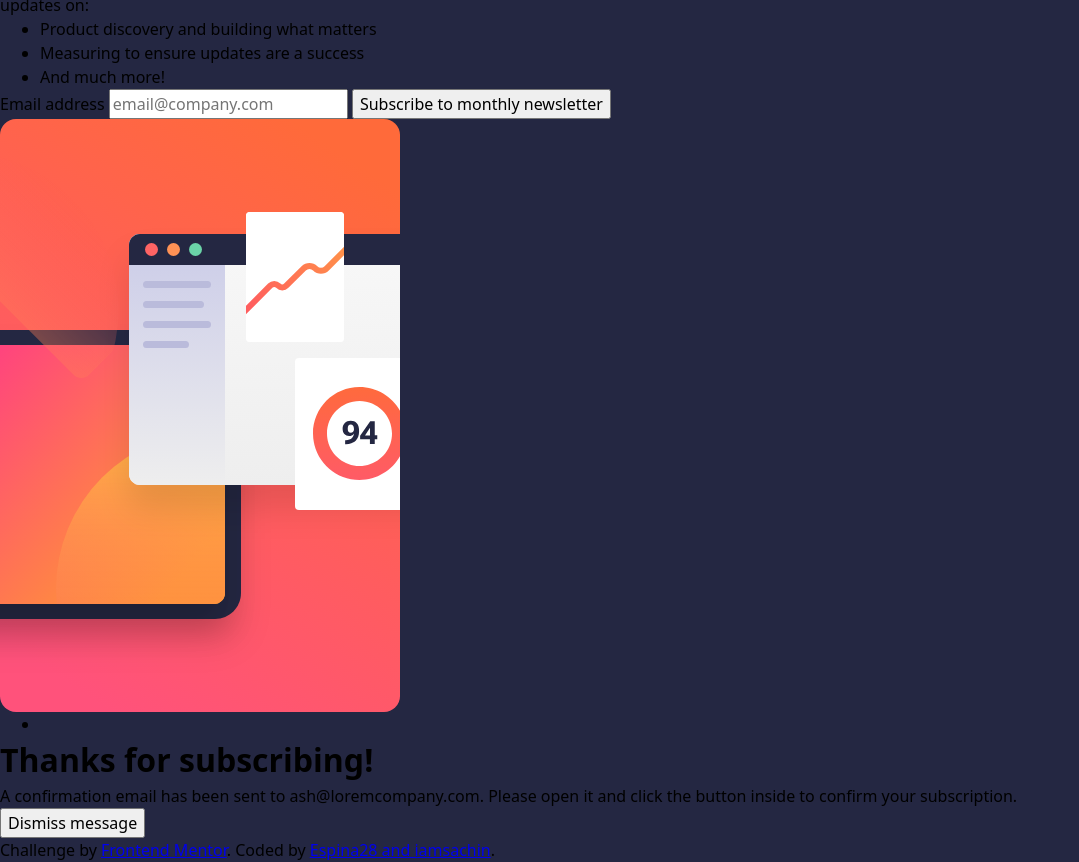
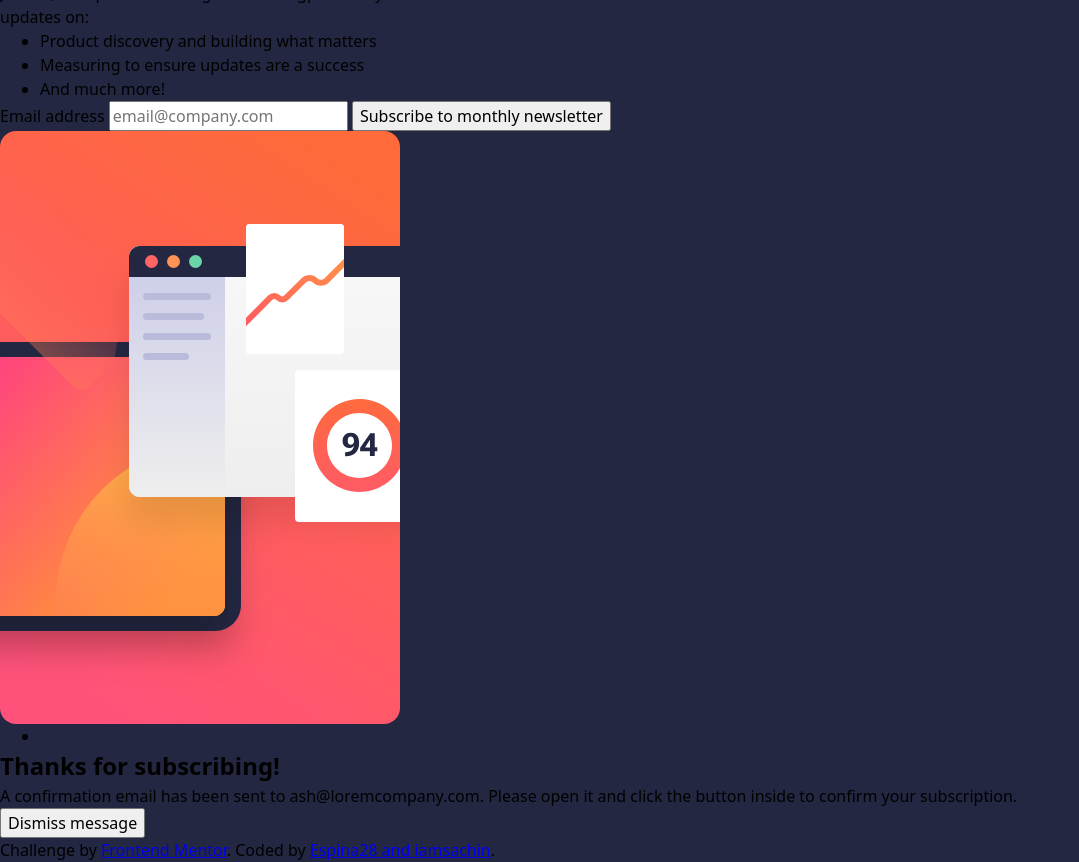
Before and after one commit to Espina28/Newsletter, a plain HTML site: page index.html in a window 1280 px wide. Shown: the part 67-929 px from the top of the page, without its empty margins (0-1079 px from the left). Drawn offline with Linux system fonts and the light colour scheme; files whose address does not match are found by name.

Commit message:
HTML structure modified

```diff
--- a/index.html
+++ b/index.html
@@ -17,7 +17,7 @@
 
 
   <div class="container">
-      <section class='desktop-design panel'>
+      <main>
         <div>
         <h1>Stay Updated!</h1>
           <p>Join 60,000+ product managers receivingp monthly <br>
@@ -42,7 +42,7 @@
         <div class="illustration-signup">
             <img src="assets/images/illustration-sign-up-desktop.svg" alt="svg sign-up image"/>
         </div>
-      </section>
+      </main>
   </div>
 
   <!-- Thanks for subscibing panel -->
@@ -50,11 +50,10 @@
     <ul>
       <li></li>
     </ul>
-    <h1>Thanks for subscribing!</h1>
+    <h2>Thanks for subscribing!</h2>
     <p>A confirmation email has been sent to
       ash@loremcompany.com. Please open it and click the button inside to confirm your subscription.</p>
     <button class="btn-dismiss">Dismiss message</button>
-
   </div>
 
   <div class="attribution">
```
